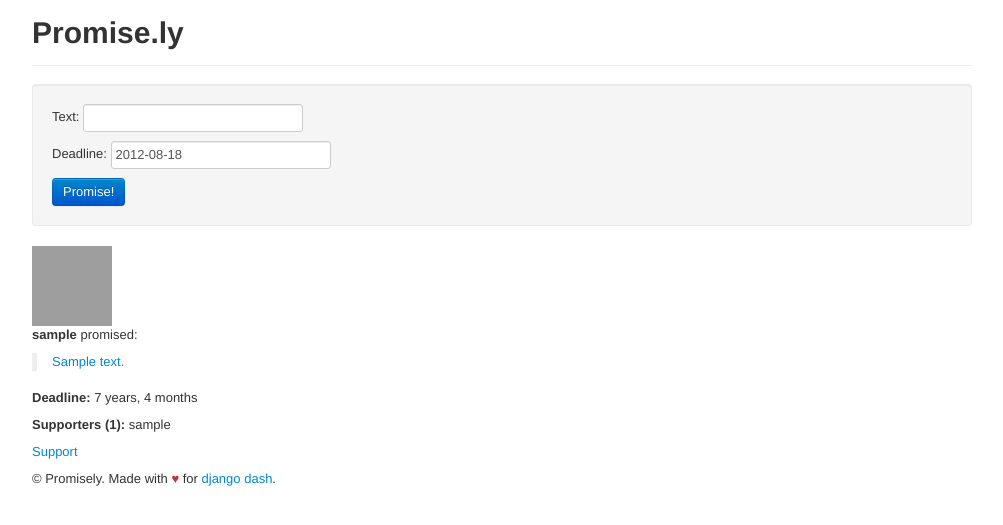
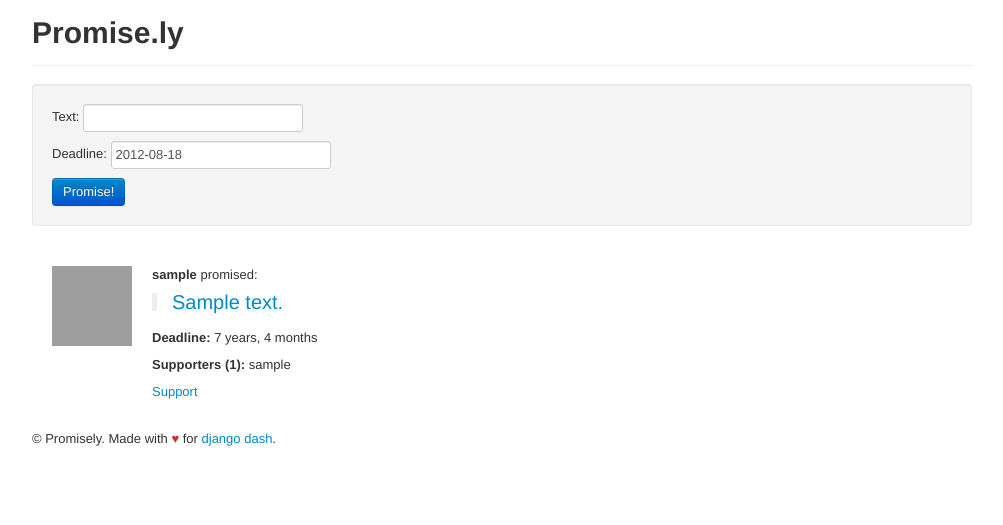
Before and after one commit to triple-threat/django-dash, a Django app: page / in a window 1280 px wide. Shown: the top 525 px of the page, without its empty margins (138-1141 px from the left). Run offline with Django 3.2, Linux system fonts and the light colour scheme; a user stored in the database is signed in; tables that the repository leaves empty hold one stand-in row (values such as "Sample post"); data that the repository does not hold is empty; parts of the project's set-up code (start-up, migrations or seed data) failed here and were passed over; grey boxes are pictures that could not be loaded.

Commit message:
removing forms.less

```diff
--- a/apps/promise/static/css/main.css
+++ b/apps/promise/static/css/main.css
@@ -4201,3 +4201,34 @@ a.badge:hover {
 .footer strong {
   color: #bd362f;
 }
+.promise {
+  *zoom: 1;
+  padding: 20px;
+  margin-top: 20;
+  border-top: 1px solid #eee;
+}
+.promise:before,
+.promise:after {
+  display: table;
+  content: "";
+}
+.promise:after {
+  clear: both;
+}
+.promise:first-child {
+  margin-top: 0;
+  border-top: 0;
+}
+.promise blockquote {
+  font-size: 20px;
+  font-weight: 200;
+}
+.promise-image {
+  float: left;
+}
+.promise-image img {
+  width: 80px;
+}
+.promise-content {
+  margin-left: 100px;
+}
--- a/apps/promise/static/less/main.less
+++ b/apps/promise/static/less/main.less
@@ -1,7 +1,6 @@
 @import "bootstrap/bootstrap.less";
 
 @import "components/footer.less";
-@import "components/forms.less";
 @import "components/promise.less";
 
 @import "pages/home.less";
```
